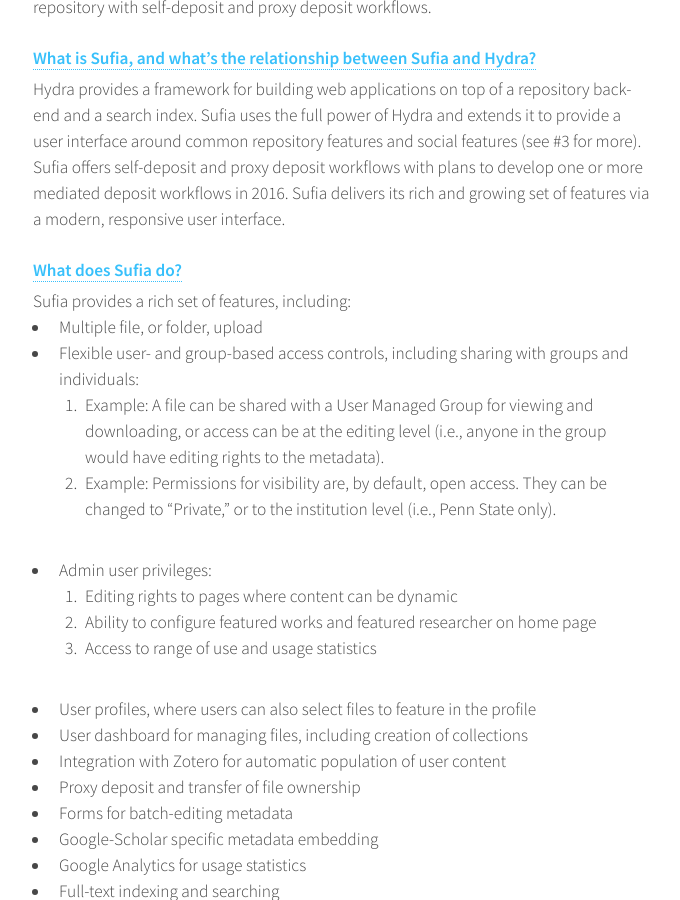
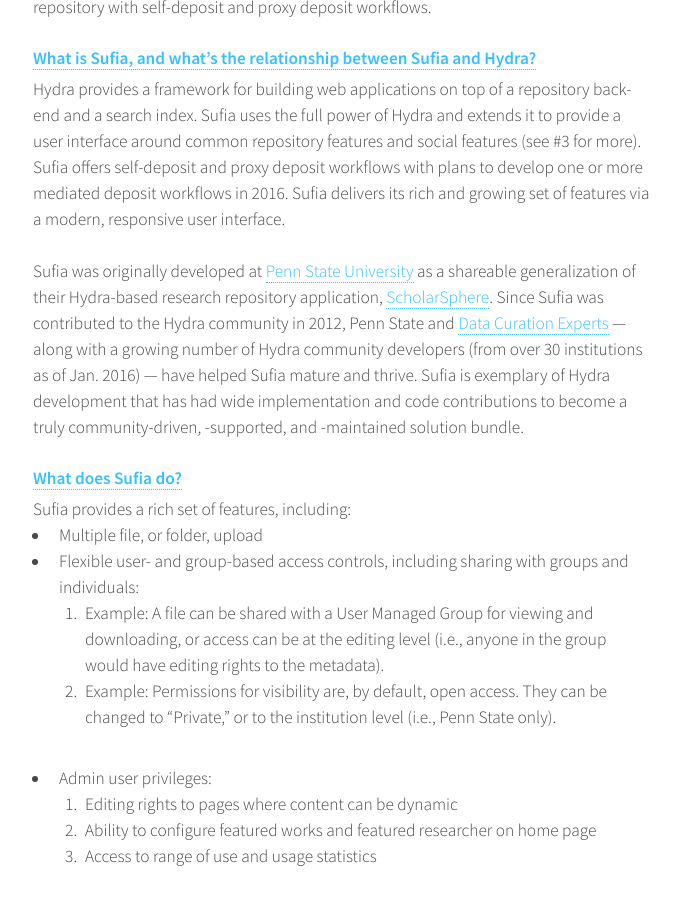
Before and after one commit to samvera-labs/sufia.io, a Jekyll site: the page built from about/index.html, in a window 1280 px wide and 900 px high, scrolled down 568 px. Shown: the whole window, without its empty margins (467-1147 px from the left). Built offline with Jekyll 4.4.1, drawn with Linux system fonts in a browser that asks for light colours.

Commit message:
Add blurb about Sufia's history

```diff
--- a/about/index.html
+++ b/about/index.html
@@ -36,10 +36,13 @@
                         </header>
                         <dl>
                             <dt style="margin-top: 25px"><strong><a name="q1">What is Hydra?</a></strong></dt>
-                            <dd style="margin-top: 5px">Hydra is an open-source repository solution built collaboratively to address a broad range of repository needs. Rather than being one-size-fits-all, Hydra leverages an ecosystem of components that lets institutions assemble and deploy robust and durable repository applications that are tailored to their users’ needs and workflows. Hydra’s platform is built atop the Fedora Commons repository for digital asset management and utilizes Apache Solr for search indexing.  The Hydra community has worked together to develop and sustain a number of “solution bundles” — applications designed to solve a common need in a generalized yet customizable way with minimal development effort required —  including the Avalon Media System, for managing and providing access to large collections of digital audio and video, and Sufia, a full-featured institutional repository with self-deposit and proxy deposit workflows.</dd>
+                            <dd style="margin-top: 5px">Hydra is an open-source repository solution built collaboratively to address a broad range of repository needs. Rather than being one-size-fits-all, Hydra leverages an ecosystem of components that lets institutions assemble and deploy robust and durable repository applications that are tailored to their users’ needs and workflows. Hydra’s platform is built atop the Fedora Commons repository for digital asset management and utilizes Apache Solr for search indexing.  The Hydra community has worked together to develop and sustain a number of “solution bundles” &mdash; applications designed to solve a common need in a generalized yet customizable way with minimal development effort required &mdash; including the Avalon Media System, for managing and providing access to large collections of digital audio and video, and Sufia, a full-featured institutional repository with self-deposit and proxy deposit workflows.</dd>
 
                             <dt style="margin-top: 25px"><strong><a name="q2">What is Sufia, and what’s the relationship between Sufia and Hydra?</a></strong></dt>
-                            <dd style="margin-top: 5px">Hydra provides a framework for building web applications on top of a repository back-end and a search index. Sufia uses the full power of Hydra and extends it to provide a user interface around common repository features and social features (see #3 for more). Sufia offers self-deposit and proxy deposit workflows with plans to develop one or more mediated deposit workflows in 2016. Sufia delivers its rich and growing set of features via a modern, responsive user interface.</dd>
+                            <dd style="margin-top: 5px">Hydra provides a framework for building web applications on top of a repository back-end and a search index. Sufia uses the full power of Hydra and extends it to provide a user interface around common repository features and social features (see #3 for more). Sufia offers self-deposit and proxy deposit workflows with plans to develop one or more mediated deposit workflows in 2016. Sufia delivers its rich and growing set of features via a modern, responsive user interface.
+                                <br/><br/>
+                                Sufia was originally developed at <a href="http://psu.edu/">Penn State University</a> as a shareable generalization of their Hydra-based research repository application, <a href="https://scholarsphere.psu.edu/">ScholarSphere</a>.   Since Sufia was contributed to the Hydra community in 2012, Penn State and <a href="http://curationexperts.com/">Data Curation Experts</a> &mdash; along with a growing number of Hydra community developers (from over 30 institutions as of Jan. 2016) &mdash; have helped Sufia mature and thrive. Sufia is exemplary of Hydra development that has had wide implementation and code contributions to become a truly community-driven, -supported, and -maintained solution bundle.
+                            </dd>
 
                             <dt style="margin-top: 25px"><strong><a name="q3">What does Sufia do?</a></strong></dt>
                             <dd style="margin-top: 5px">Sufia provides a rich set of features, including:
```
